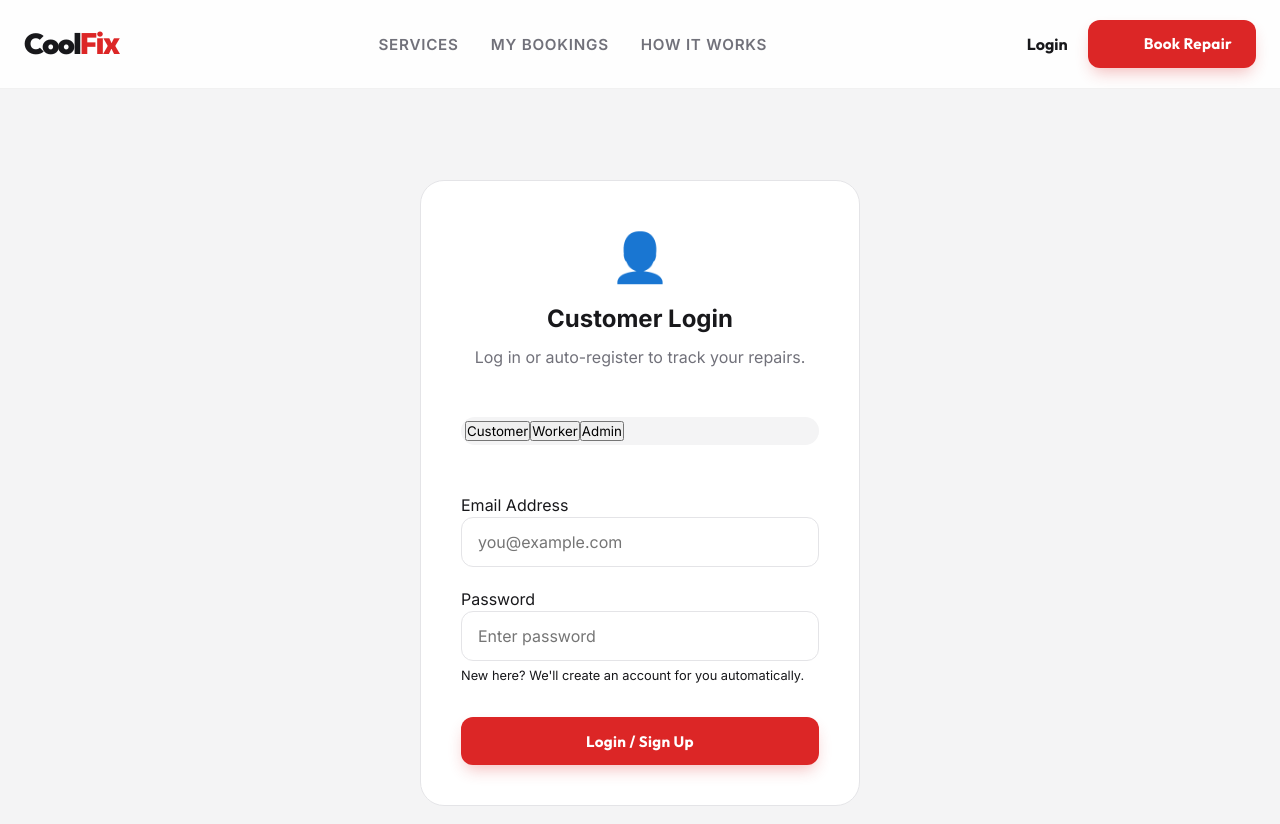
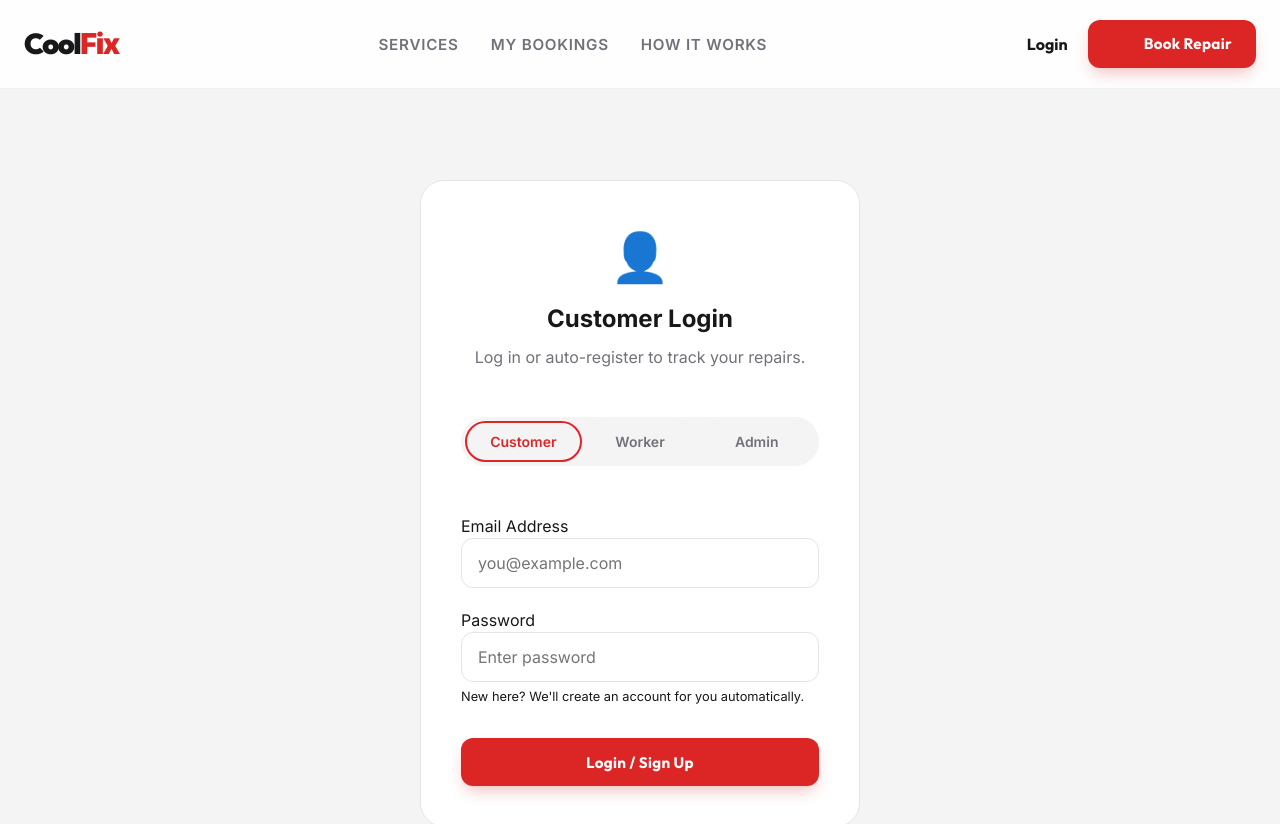
Before and after one commit to satwick-yes/customer, a Next.js app: page /login in a window 1280 px wide. Shown: the top 824 px of the page. Built offline with nearby package versions, Linux system fonts and the light colour scheme.

Commit message:
Fix login tab CSS classes

```diff
--- a/app/login/page.js
+++ b/app/login/page.js
@@ -79,19 +79,19 @@ export default function LoginPage() {
 
             <div className="login-tabs">
               <button
-                className={`login-tab ${tab === 'customer' ? 'active' : ''}`}
+                className={`tab-btn ${tab === 'customer' ? 'active' : ''}`}
                 onClick={() => { setTab('customer'); setError(''); setEmail(''); setPassword(''); }}
               >
                 Customer
               </button>
               <button
-                className={`login-tab ${tab === 'worker' ? 'active' : ''}`}
+                className={`tab-btn ${tab === 'worker' ? 'active' : ''}`}
                 onClick={() => { setTab('worker'); setError(''); setEmail(''); setPassword(''); }}
               >
                 Worker
               </button>
               <button
-                className={`login-tab ${tab === 'admin' ? 'active' : ''}`}
+                className={`tab-btn ${tab === 'admin' ? 'active' : ''}`}
                 onClick={() => { setTab('admin'); setError(''); setEmail(''); setPassword(''); }}
               >
                 Admin
```
